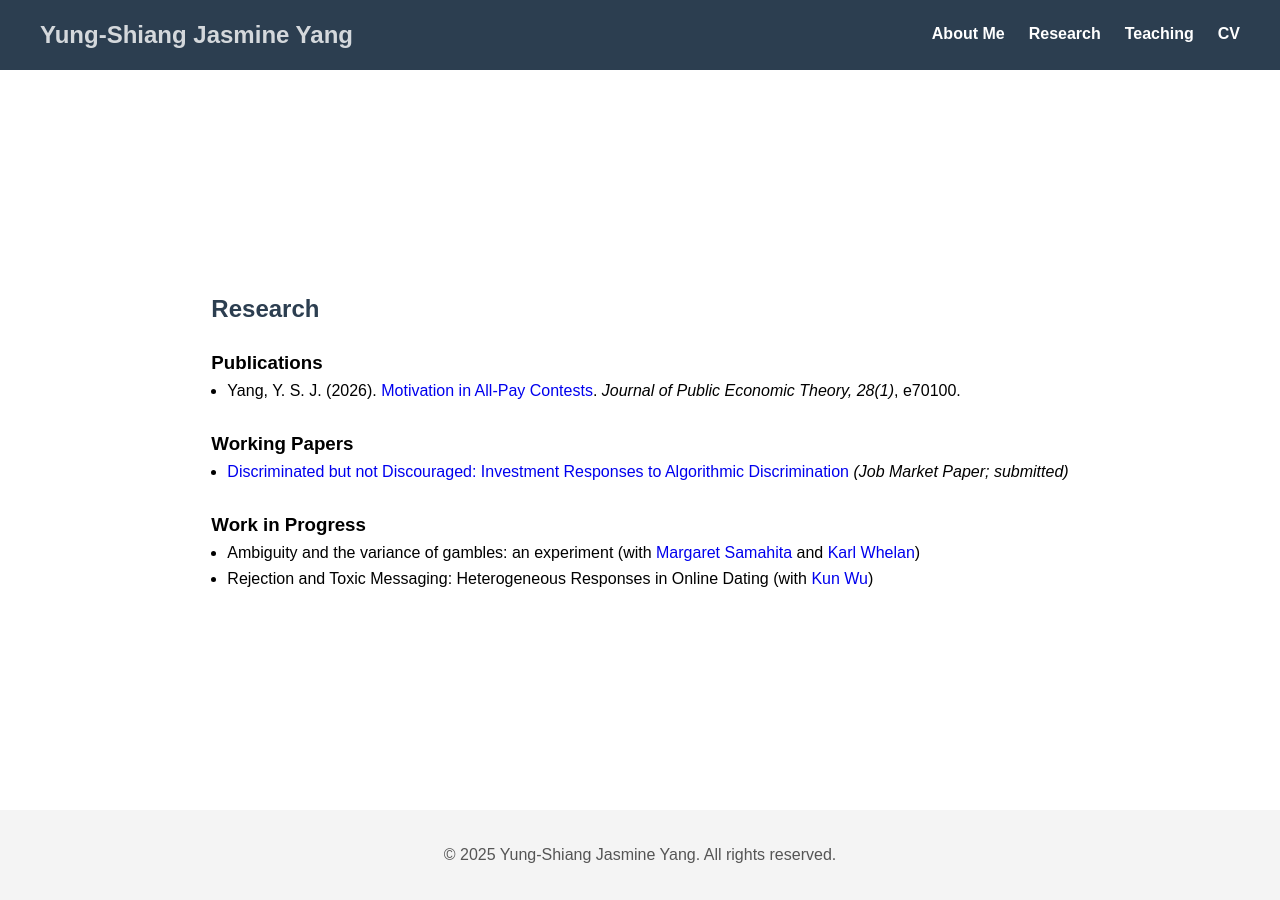
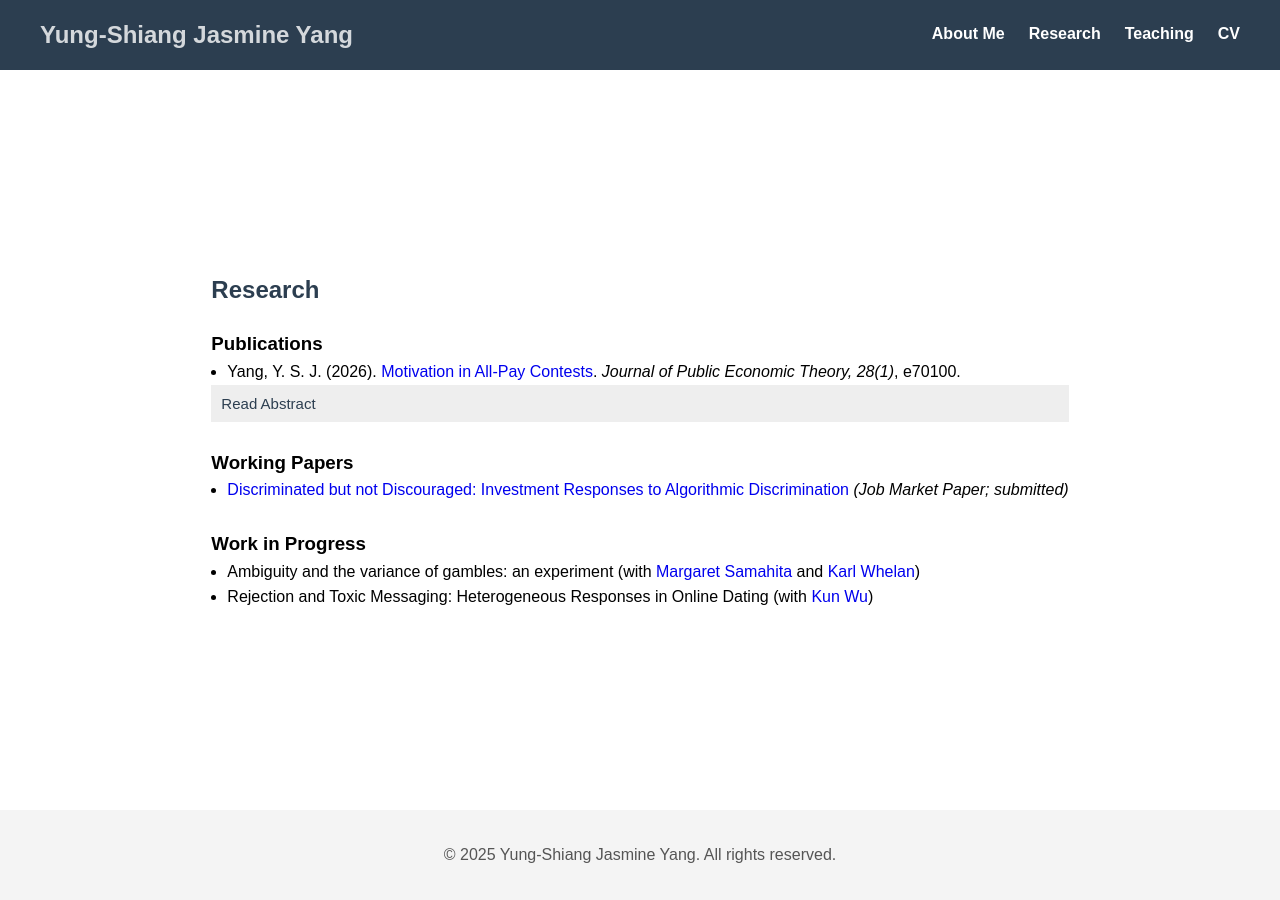
Before and after one commit to Y-SJasmineYang/y-sjasmineyang.github.io, a Jekyll site: the page built from research.html, in a window 1280 px wide. Built offline with Jekyll 4.4.1, drawn with Linux system fonts in a browser that asks for light colours.

Commit message:
Abstract first paper

```diff
--- a/css/style.css
+++ b/css/style.css
@@ -30,7 +30,7 @@
 }
 
 main ul li {
-margin-left: 1rem;
+  margin-left: 1rem;
 }
 
 h2 {
@@ -145,6 +145,33 @@
   display: table;
 }
 
+/* Style the button that is used to open and close the collapsible content */
+.collapsible {
+  background-color: #eee;
+  color: #2c3e50;
+  cursor: pointer;
+  padding: 10px;
+  width: 100%;
+  border: none;
+  text-align: left;
+  outline: none;
+  font-size: 15px;
+}
+
+/* Add a background color to the button if it is clicked on (add the .active class with JS), and when you move the mouse over it (hover) */
+.active, .collapsible:hover {
+  background-color: #ccc;
+}
+
+/* Style the collapsible content. Note: hidden by default */
+.content {
+  padding: 0 10px;
+  display: none;
+  overflow: hidden;
+  background-color: #f1f1f1;
+}
+
+
 /* ----------- RESPONSIVE STYLES ----------- */
 @media (max-width: 768px) {
   .menu-toggle {
--- a/research.html
+++ b/research.html
@@ -8,6 +8,16 @@
 <h3>Publications</h3>
 <ul>
   <li>Yang, Y. S. J. (2026). <a href="https://onlinelibrary.wiley.com/doi/full/10.1111/jpet.70100?casa_token=VRwF86nnGVAAAAAA%3ATjK0ti9Db6R-QIYXSBSLRvMDrhNIsfx9l4mfmCWLKckkIZUBNZ0xMLPzxH2WNGyCIiws6k2FRHRJDSSw">Motivation in All‐Pay Contests</a>. <i>Journal of Public Economic Theory, 28(1)</i>, e70100.</li>
+  <button type="button" class="collapsible">Read Abstract</button>
+  <div class="content">
+    <p>This paper studies how agents with monetary and non‐monetary motivation interact strategically in competitions. Examining
+the question under an all‐pay contest framework, we show that there do not exist pure‐strategy equilibria when the competing
+agents share the same motivation. When agents with different motivation compete against each other, we determine the
+conditions for the existence of pure‐strategy equilibria and fully characterize the mixed‐strategy equilibria. The results help
+explain situations where prizes are ineffective in eliciting higher efforts in contests. They show that the discouragement
+effect is prevalent when competing agents harbor different motivation and illustrate how reputation and money can be
+complementary goods. </p>
+  </div>
 </ul>
 <br>
 <h3>Working Papers</h3>
```
